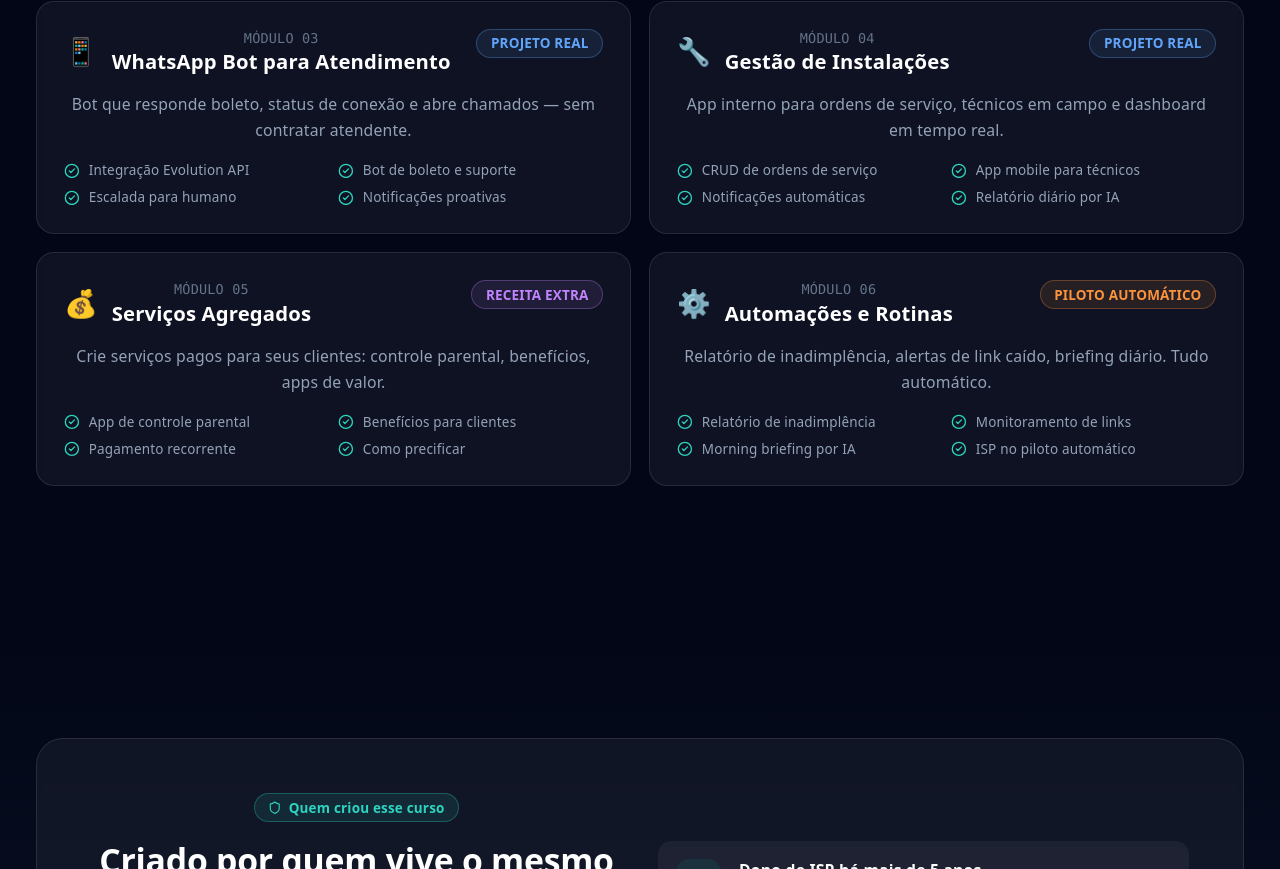
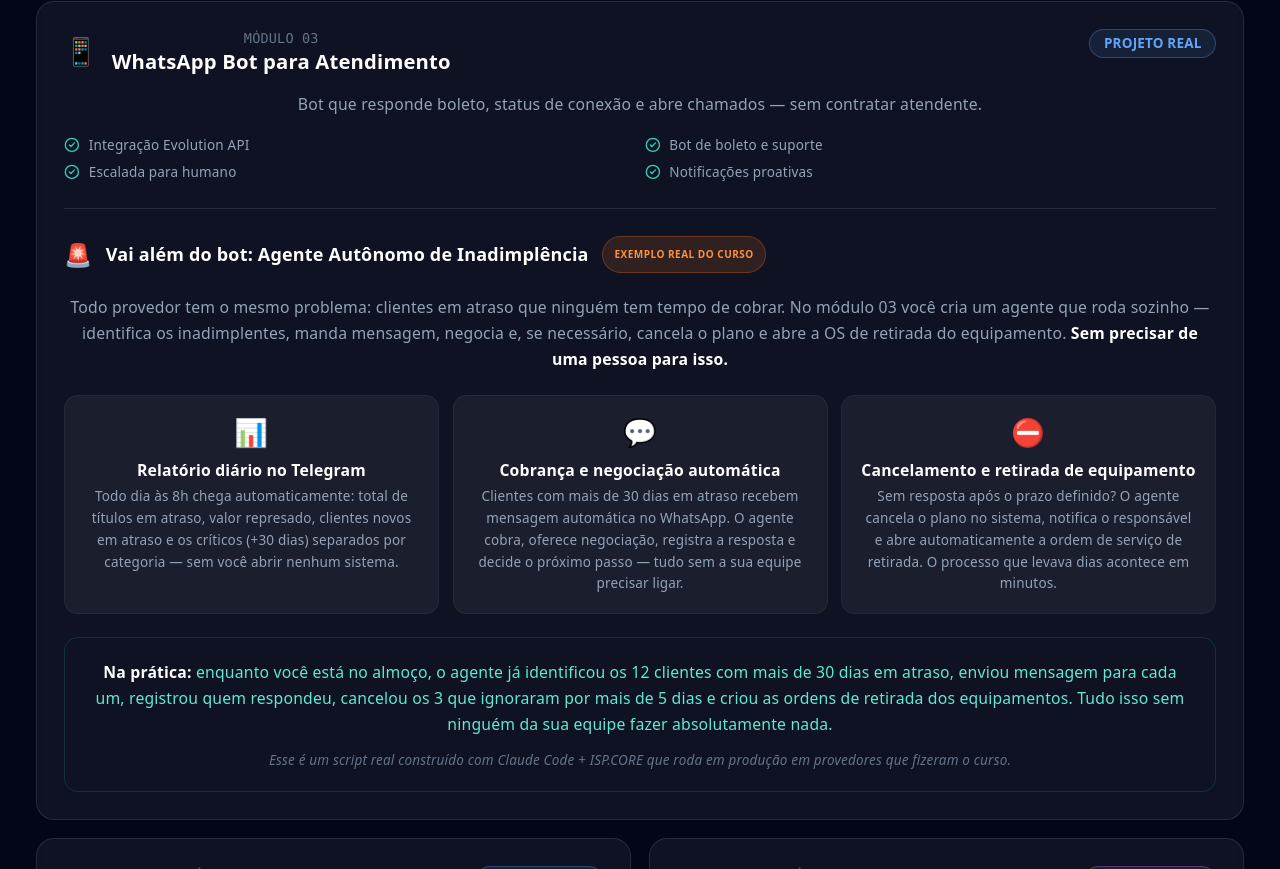
Before and after one commit to marcielcorado1/ead-landing, a React (Vite) app: page / in a window 1280 px wide. Shown: the part 4731-5600 px from the top of the page. Built offline with nearby package versions, Linux system fonts and the light colour scheme.

Commit message:
feat: expand module 03 with autonomous debt collection agent

```diff
--- a/src/App.tsx
+++ b/src/App.tsx
@@ -71,6 +71,50 @@ const MODULES = [
     tagColor: 'text-blue-400 bg-blue-400/10 border-blue-400/30',
     desc: 'Bot que responde boleto, status de conexão e abre chamados — sem contratar atendente.',
     items: ['Integração Evolution API', 'Bot de boleto e suporte', 'Escalada para humano', 'Notificações proativas'],
+    wide: true,
+    extra: (
+      <div className="mt-6 pt-6 border-t border-white/10">
+        <div className="flex flex-wrap items-center gap-3 mb-5">
+          <span className="text-xl">🚨</span>
+          <h4 className="font-bold text-white text-base">Vai além do bot: Agente Autônomo de Inadimplência</h4>
+          <span className="text-[10px] font-bold bg-orange-500/15 text-orange-400 border border-orange-500/30 px-2.5 py-1 rounded-full tracking-wider">EXEMPLO REAL DO CURSO</span>
+        </div>
+        <p className="text-slate-400 text-sm leading-relaxed mb-5">
+          Todo provedor tem o mesmo problema: clientes em atraso que ninguém tem tempo de cobrar. No módulo 03 você cria um agente que roda sozinho — identifica os inadimplentes, manda mensagem, negocia e, se necessário, cancela o plano e abre a OS de retirada do equipamento. <strong className="text-white">Sem precisar de uma pessoa para isso.</strong>
+        </p>
+        <div className="grid sm:grid-cols-3 gap-3 mb-5">
+          <div className="bg-white/5 rounded-xl p-4 border border-white/5">
+            <div className="text-2xl mb-2">📊</div>
+            <h5 className="font-bold text-white text-sm mb-1">Relatório diário no Telegram</h5>
+            <p className="text-xs text-slate-400 leading-relaxed">
+              Todo dia às 8h chega automaticamente: total de títulos em atraso, valor represado, clientes novos em atraso e os críticos (+30 dias) separados por categoria — sem você abrir nenhum sistema.
+            </p>
+          </div>
+          <div className="bg-white/5 rounded-xl p-4 border border-orange-500/10">
+            <div className="text-2xl mb-2">💬</div>
+            <h5 className="font-bold text-white text-sm mb-1">Cobrança e negociação automática</h5>
+            <p className="text-xs text-slate-400 leading-relaxed">
+              Clientes com mais de 30 dias em atraso recebem mensagem automática no WhatsApp. O agente cobra, oferece negociação, registra a resposta e decide o próximo passo — tudo sem a sua equipe precisar ligar.
+            </p>
+          </div>
+          <div className="bg-white/5 rounded-xl p-4 border border-red-500/10">
+            <div className="text-2xl mb-2">⛔</div>
+            <h5 className="font-bold text-white text-sm mb-1">Cancelamento e retirada de equipamento</h5>
+            <p className="text-xs text-slate-400 leading-relaxed">
+              Sem resposta após o prazo definido? O agente cancela o plano no sistema, notifica o responsável e abre automaticamente a ordem de serviço de retirada. O processo que levava dias acontece em minutos.
+            </p>
+          </div>
+        </div>
+        <div className="bg-teal-500/8 border border-teal-500/20 rounded-xl p-5">
+          <p className="text-teal-300 text-sm leading-relaxed">
+            <span className="font-bold text-white">Na prática:</span> enquanto você está no almoço, o agente já identificou os 12 clientes com mais de 30 dias em atraso, enviou mensagem para cada um, registrou quem respondeu, cancelou os 3 que ignoraram por mais de 5 dias e criou as ordens de retirada dos equipamentos. Tudo isso sem ninguém da sua equipe fazer absolutamente nada.
+          </p>
+          <p className="text-slate-500 text-xs mt-3 italic">
+            Esse é um script real construído com Claude Code + ISP.CORE que roda em produção em provedores que fizeram o curso.
+          </p>
+        </div>
+      </div>
+    ),
   },
   {
     num: '04',
@@ -475,8 +519,10 @@ export default function App() {
           Cada módulo entrega um projeto real funcionando. Você não aprende teoria — você lança produto.
         </p>
         <div className="grid md:grid-cols-2 gap-4">
-          {MODULES.map((mod, i) => (
-            <div key={i} className={`glass rounded-2xl p-6 hover:bg-white/10 transition-colors ${i === 0 ? 'md:col-span-2 border-teal-500/30 bg-teal-500/5' : ''}`}>
+          {MODULES.map((mod, i) => {
+            const isWide = i === 0 || (mod as any).wide
+            return (
+              <div key={i} className={`glass rounded-2xl p-6 hover:bg-white/10 transition-colors ${isWide ? 'md:col-span-2 border-teal-500/30 bg-teal-500/5' : ''}`}>
                 <div className="flex items-start justify-between gap-4 mb-4">
                   <div className="flex items-center gap-3">
                     <span className="text-2xl">{mod.emoji}</span>
@@ -496,8 +542,10 @@ export default function App() {
                     </div>
                   ))}
                 </div>
+                {(mod as any).extra}
               </div>
-          ))}
+            )
+          })}
         </div>
       </Section>
 
```
Lines whose indentation alone changed are shown as unchanged.
